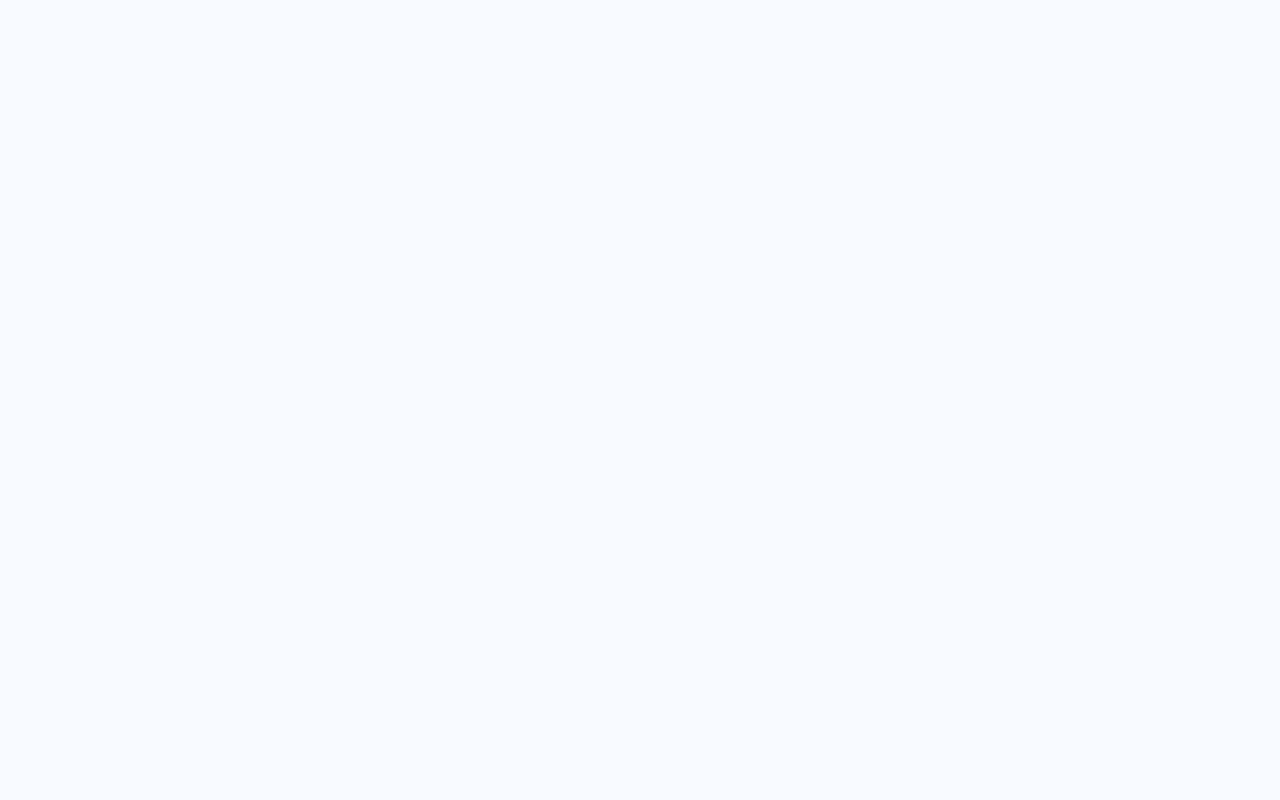
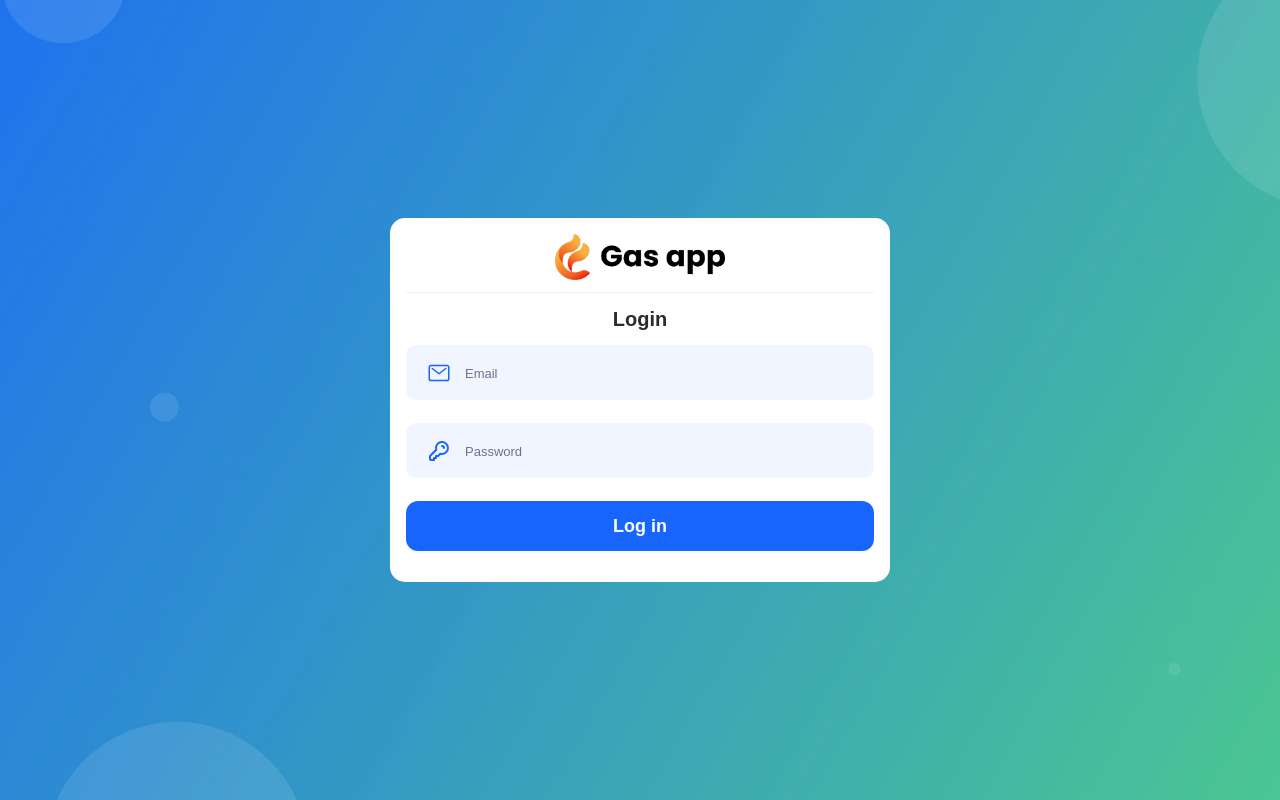
Before and after one commit to huytran0794/appgas-qc, a React (Create React App) app: page / in a window 1280 px wide. Built offline with nearby package versions, Linux system fonts and the light colour scheme.

Commit message:
Test router v1

```diff
--- a/src/App.jsx
+++ b/src/App.jsx
@@ -24,11 +24,7 @@ import {
 // import AddAdminPage from "./Pages/AdminManagement/AddAdminPage";
 
 const router = createBrowserRouter(
-  createRoutesFromElements(
-    <Route path="/" element={<CustomLayout />}>
-      <Route index path="login" element={<LoginPage />} />
-    </Route>
-  )
+  createRoutesFromElements(<Route index element={<LoginPage />} />)
 );
 
 function App() {
```
